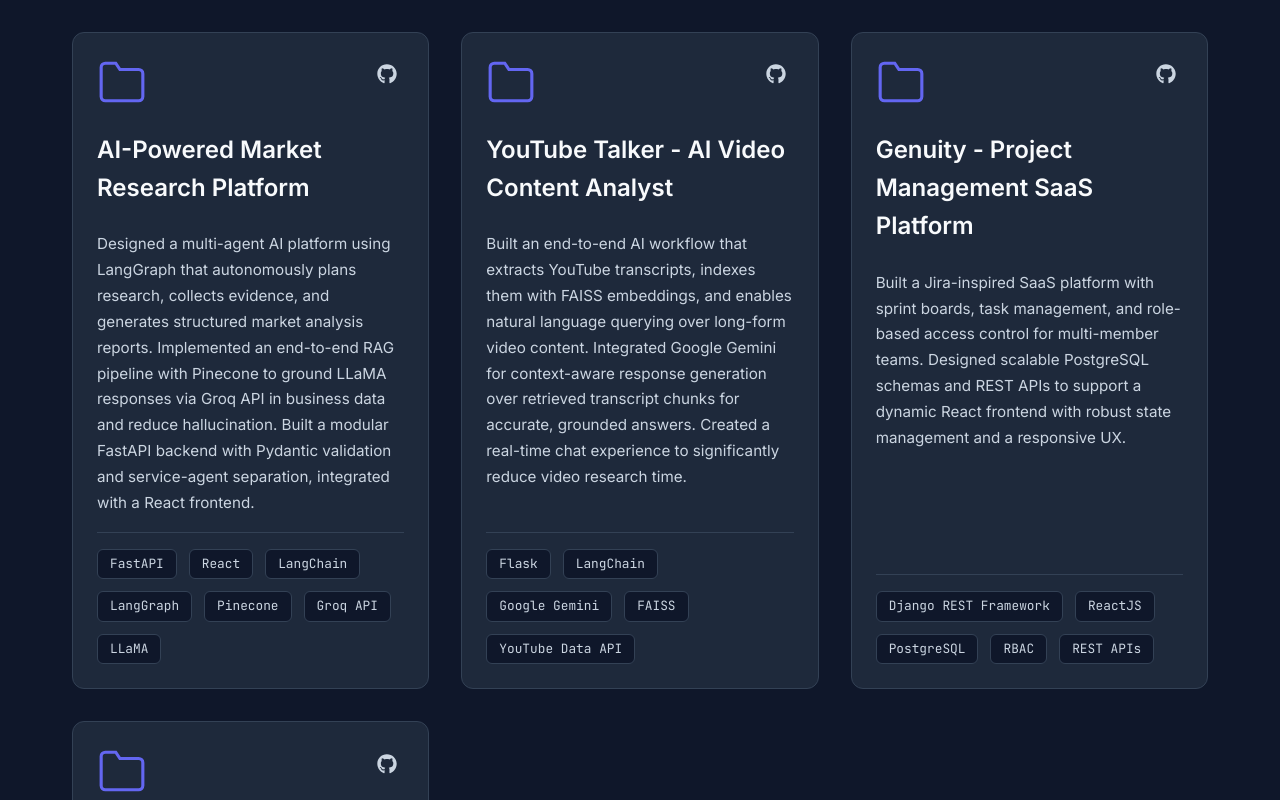
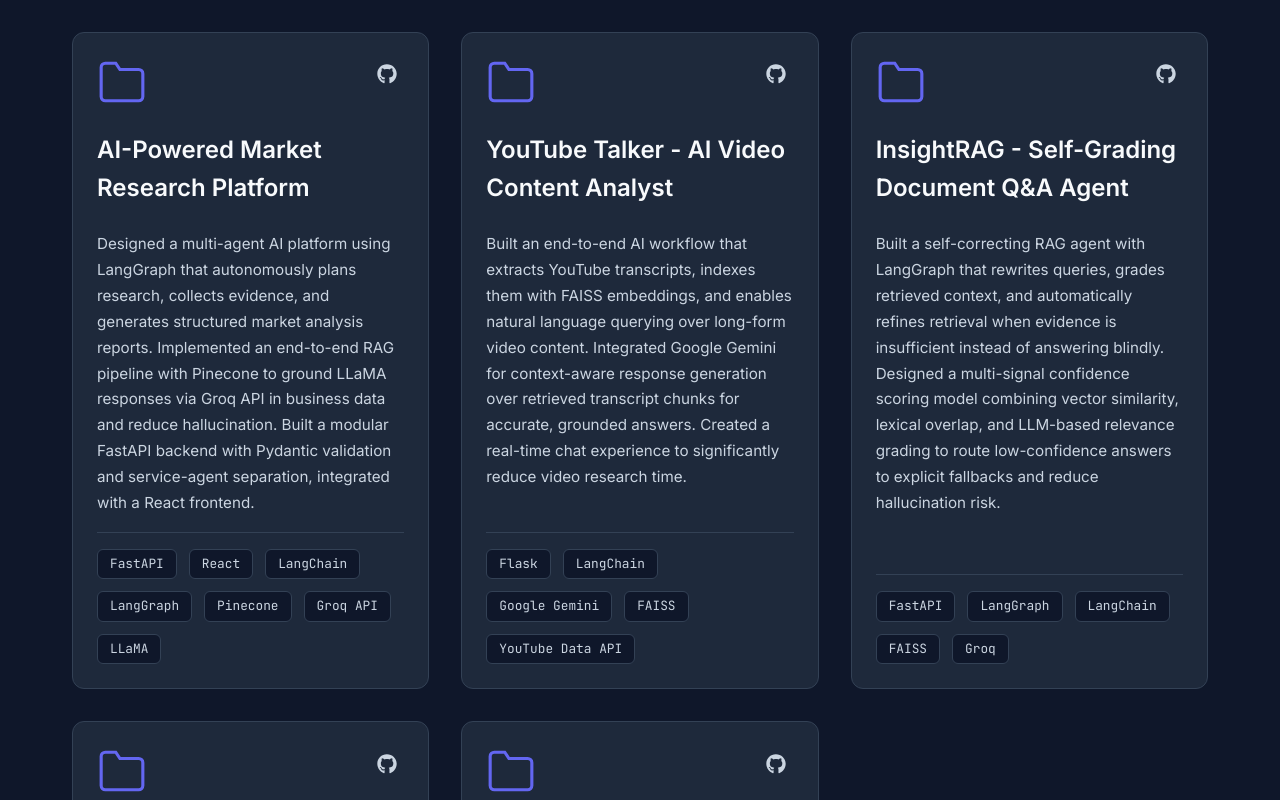
Before and after one commit to arslanrajpot/latest-portfolio, a React (Create React App) app: page / in a window 1280 px wide. Shown: the part 5420-6220 px from the top of the page. Built offline with nearby package versions, Linux system fonts and the light colour scheme.

Commit message:
updated my portfolio

```diff
--- a/src/components/Projects/Projects.tsx
+++ b/src/components/Projects/Projects.tsx
@@ -18,6 +18,13 @@ const projects = [
     description: 'Built an end-to-end AI workflow that extracts YouTube transcripts, indexes them with FAISS embeddings, and enables natural language querying over long-form video content. Integrated Google Gemini for context-aware response generation over retrieved transcript chunks for accurate, grounded answers. Created a real-time chat experience to significantly reduce video research time.',
     tech: ['Flask', 'LangChain', 'Google Gemini', 'FAISS', 'YouTube Data API'],
     github: 'https://github.com/arslanrajpot/ai-youtube-video-chatbot',
+    external: null,
+  },
+  {
+    title: 'InsightRAG - Self-Grading Document Q&A Agent',
+    description: 'Built a self-correcting RAG agent with LangGraph that rewrites queries, grades retrieved context, and automatically refines retrieval when evidence is insufficient instead of answering blindly. Designed a multi-signal confidence scoring model combining vector similarity, lexical overlap, and LLM-based relevance grading to route low-confidence answers to explicit fallbacks and reduce hallucination risk.',
+    tech: ['FastAPI', 'LangGraph', 'LangChain', 'FAISS', 'Groq'],
+    github: 'https://github.com/arslanrajpot/',
     external: null,
   },
   {
```
